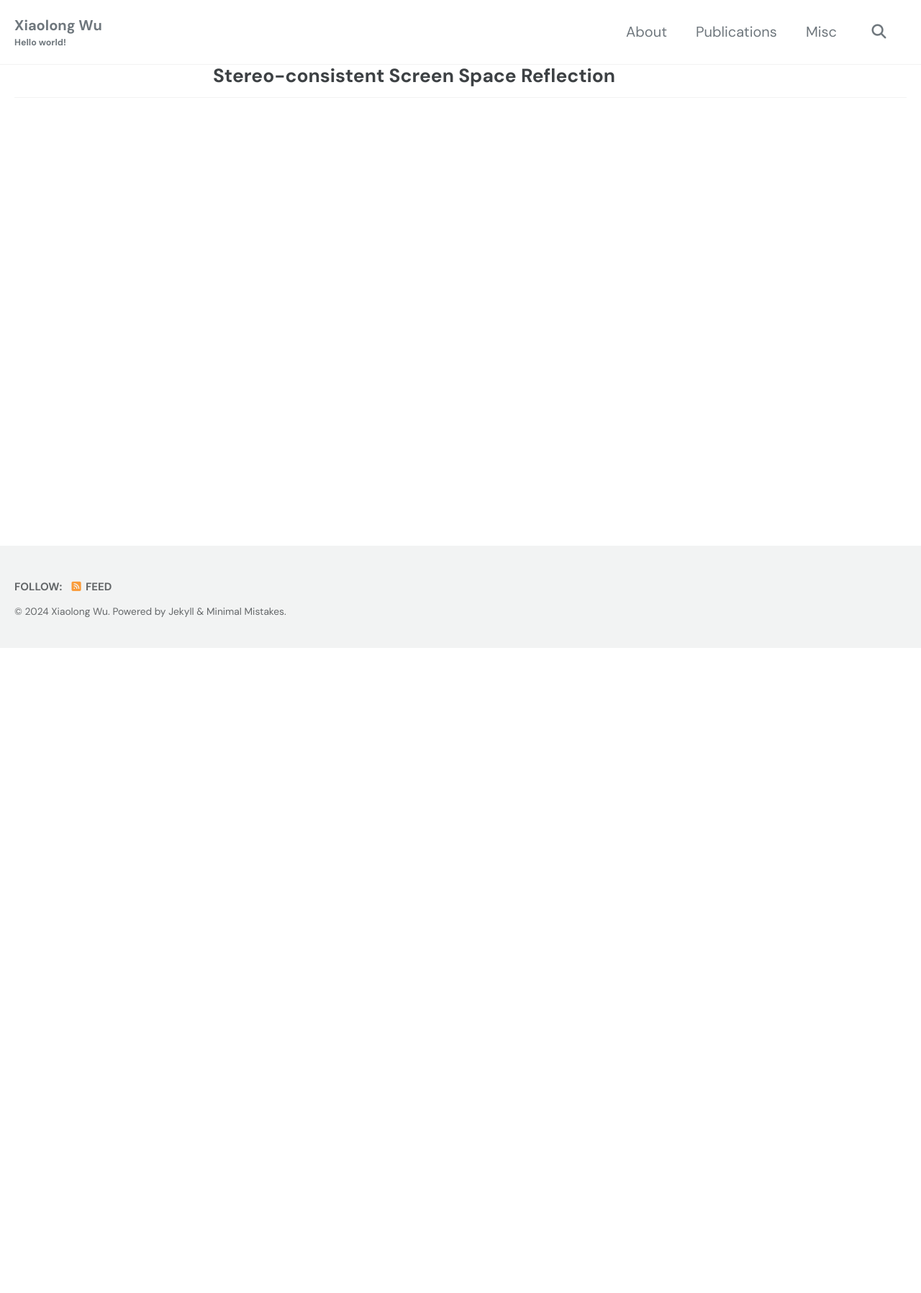
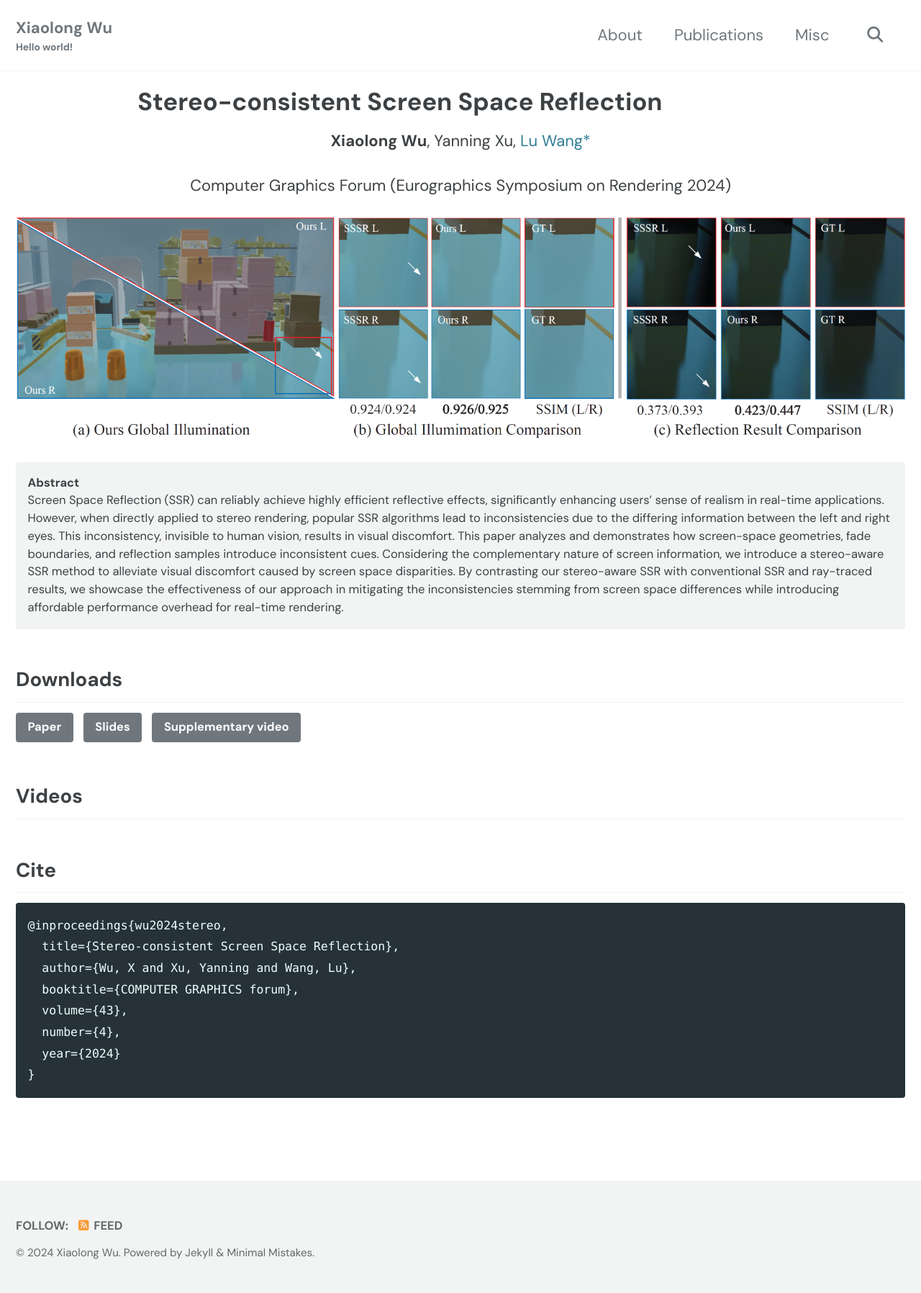
Before and after one commit to CuteLoong/CuteLoong.github.io, a Jekyll site: the page built from _publications/scssr24.md, in a window 1280 px wide. Shown: the whole page at 72% size. Built offline with Jekyll 4.4.1, drawn with Linux system fonts in a browser that asks for light colours; cached includes are drawn as plain includes; before the commit the page ends 900 px from its top, so only the background shows below that.

Commit message:
update profile and paper

````diff
--- a/Gemfile
+++ b/Gemfile
@@ -18,3 +18,5 @@ group :jekyll_plugins do
   gem "jekyll-include-cache"
   gem "jekyll-algolia"
 end
+
+gem "webrick", "~> 1.8"
--- a/_includes/feature_row
+++ b/_includes/feature_row
@@ -11,8 +11,7 @@
     <div class="archive__item">
       {% if f.image_path %}
       <div class="archive__item-teaser">
-            <img src="{{ f.image_path | relative_url }}"
-                 alt="{% if f.alt %}{{ f.alt }}{% endif %}">
+        <img src="{{ f.image_path | relative_url }}" alt="{% if f.alt %}{{ f.alt }}{% endif %}">
         {% if f.image_caption %}
         <span class="archive__item-caption">{{ f.image_caption | markdownify | remove: "<p>" | remove: "</p>" }}</span>
         {% endif %}
@@ -31,7 +30,15 @@
         {% endif %}
 
         {% if f.url %}
-            <p><a href="{{ f.url | relative_url }}" class="btn {{ f.btn_class }}">{{ f.btn_label | default: site.data.ui-text[site.locale].more_label | default: "Learn More" }}</a></p>
+        <p>
+          {% for i in (0..f.url.size) %}
+          {% if i == f.url.size %} {% break %} {% endif %}
+          {% assign u = f.url[i] %}
+          {% assign l = f.btn_label[i] %}
+          <a href="{{ u | relative_url }}" target="_blank" class="btn {{ f.btn_class }}">{{ l | default:
+            site.data.ui-text[site.locale].more_label | default: "Learn More" }}</a>
+          {% endfor %}
+        </p>
         {% endif %}
       </div>
     </div>
--- /dev/null
+++ b/_layouts/publication.html
@@ -0,0 +1,92 @@
+---
+layout: default
+---
+
+{% if page.header.overlay_color or page.header.overlay_image or page.header.image %}
+{% include page__hero.html %}
+{% elsif page.header.video.id and page.header.video.provider %}
+{% include page__hero_video.html %}
+{% endif %}
+
+{% assign breadcrumbs_enabled = site.breadcrumbs %}
+{% if page.breadcrumbs != null %}
+{% assign breadcrumbs_enabled = page.breadcrumbs %}
+{% endif %}
+{% if page.url != "/" and breadcrumbs_enabled %}
+{% unless paginator %}
+{% include breadcrumbs.html %}
+{% endunless %}
+{% endif %}
+
+<div id="main" role="main">
+    {% include sidebar.html %}
+
+    <article class="publication_page" itemscope itemtype="https://schema.org/CreativeWork" {% if page.locale %}
+        lang="{{ page.locale }}" {% endif %}>
+        {% if page.title %}
+        <meta itemprop="headline"
+            content="{{ page.title | replace: '|', '&#124;' | markdownify | strip_html | strip_newlines | escape_once }}">
+        {%
+        endif %}
+        {% if page.excerpt %}
+        <meta itemprop="description"
+            content="{{ page.excerpt | markdownify | strip_html | strip_newlines | escape_once }}">
+        {% endif %}
+        {% if page.date %}
+        <meta itemprop="datePublished" content="{{ page.date | date_to_xmlschema }}">{% endif %}
+        {% if page.last_modified_at %}
+        <meta itemprop="dateModified" content="{{ page.last_modified_at | date_to_xmlschema }}">{% endif %}
+
+        <div class="page__inner-wrap">
+            {% unless page.header.overlay_color or page.header.overlay_image %}
+            <header>
+                <!-- {% if page.title -%}
+        <h1 id="page-title" class="page__title" itemprop="headline">
+          <a href="{{ page.url | absolute_url }}" itemprop="url">{{ page.title | markdownify | remove: "<p>" | remove: "
+            </p>" }}</a>
+        </h1>
+        {%- endif %} -->
+                {% include page__meta.html %}
+            </header>
+            {% endunless %}
+
+            <section class="page__content" itemprop="text">
+                <!-- {% if page.toc %}
+          <aside class="sidebar__right {% if page.toc_sticky %}sticky{% endif %}">
+            <nav class="toc">
+              <header><h4 class="nav__title"><i class="fas fa-{{ page.toc_icon | default: 'file-alt' }}"></i> {{ page.toc_label | default: site.data.ui-text[site.locale].toc_label | default: "On this page" }}</h4></header>
+              {% include toc.html sanitize=true html=content h_min=1 h_max=6 class="toc__menu" skip_no_ids=true %}
+            </nav>
+          </aside>
+        {% endif %} -->
+                {{ content }}
+                {% if page.link %}<div><a href="{{ page.link }}" class="btn btn--primary">{{
+                        site.data.ui-text[site.locale].ext_link_label | default: "Direct Link" }}</a></div>{% endif %}
+            </section>
+
+            <footer class="page__meta">
+                {% if site.data.ui-text[site.locale].meta_label %}
+                <h4 class="page__meta-title">{{ site.data.ui-text[site.locale].meta_label }}</h4>
+                {% endif %}
+                {% include page__taxonomy.html %}
+                {% include page__date.html %}
+            </footer>
+
+            {% if page.share %}{% include social-share.html %}{% endif %}
+
+            {% include post_pagination.html %}
+        </div>
+
+        {% if jekyll.environment == 'production' and site.comments.provider and page.comments %}
+        {% include comments.html %}
+        {% endif %}
+    </article>
+
+    {% comment %}<!-- only show related on a post page when `related: true` -->{% endcomment %}
+    {% if page.id and page.related and site.related_posts.size > 0 %}
+    {% include page__related.html posts=site.related_posts %}
+    {% comment %}<!-- otherwise show recent posts if no related when `related: true` -->{% endcomment %}
+    {% elsif page.id and page.related %}
+    {% include page__related.html posts=site.posts %}
+    {% endif %}
+</div>
--- a/_publications/scssr24.md
+++ b/_publications/scssr24.md
@@ -1,20 +1,48 @@
 ---
-title: "Splash Page"
-layout: splash
+title: "Stereo-consistent Screen Space Reflection"
+layout: publication
 permalink: /publications/scssr24/
-date: 2016-03-23T11:48:41-04:00
-
-intro:
-  - excerpt: '# Stereo-consistent Screen Space Reflection'
-
+classes: wide
+author_profile: false
 ---
 
-{% include feature_row id="intro" type="center" %}
+# Stereo-consistent Screen Space Reflection
+{: .text-center}
 
-<!-- {% include feature_row %}
+**Xiaolong Wu**, Yanning Xu, [Lu Wang\*](https://wanglusdu.github.io/)
+{: .text-center}
 
-{% include feature_row id="feature_row2" type="left" %}
+Computer Graphics Forum (Eurographics Symposium on Rendering 2024)
+{: .text-center}
 
-{% include feature_row id="feature_row3" type="right" %}
+![no-alignment]({{ site.url }}{{ site.baseurl }}/assets/images/scssr_teaser.png){: .align-center}
 
-{% include feature_row id="feature_row4" type="center" %} -->
+
+{% capture notice-2 %}
+#### Abstract
+
+Screen Space Reflection (SSR) can reliably achieve highly efficient reflective effects, significantly enhancing users' sense of realism in real-time applications. However, when directly applied to stereo rendering, popular SSR algorithms lead to inconsistencies due to the differing information between the left and right eyes. This inconsistency, invisible to human vision, results in visual discomfort. This paper analyzes and demonstrates how screen-space geometries, fade boundaries, and reflection samples introduce inconsistent cues. Considering the complementary nature of screen information, we introduce a stereo-aware SSR method to alleviate visual discomfort caused by screen space disparities. By contrasting our stereo-aware SSR with conventional SSR and ray-traced results, we showcase the effectiveness of our approach in mitigating the inconsistencies stemming from screen space differences while introducing affordable performance overhead for real-time rendering.
+{% endcapture %}
+
+<div class="notice">
+  {{ notice-2 | markdownify }}
+</div>
+
+## Downloads
+[Paper](/assets/files/scssr24.pdf){: .btn .btn--primary}
+[Slides](/publications/scssr24){: .btn .btn--primary}
+[Supplementary video](/publications/scssr24){: .btn .btn--primary}
+## Videos
+
+## Cite
+
+```html
+@inproceedings{wu2024stereo,
+  title={Stereo-consistent Screen Space Reflection},
+  author={Wu, X and Xu, Yanning and Wang, Lu},
+  booktitle={COMPUTER GRAPHICS forum},
+  volume={43},
+  number={4},
+  year={2024}
+}
+```
--- a/_sass/minimal-mistakes/_archive.scss
+++ b/_sass/minimal-mistakes/_archive.scss
@@ -38,7 +38,7 @@
   color: $muted-text-color;
   border-bottom: 1px solid $border-color;
 
-  + .list__item .archive__item-title {
+  +.list__item .archive__item-title {
     margin-top: 0.5em;
   }
 }
@@ -60,7 +60,7 @@
     bottom: 0;
   }
 
-  a + a {
+  a+a {
     opacity: 0.5;
   }
 }
@@ -77,7 +77,7 @@
   margin-top: 0;
   font-size: $type-size-6;
 
-  & + p {
+  &+p {
     text-indent: 0;
   }
 
@@ -169,8 +169,10 @@
   }
 
   @include breakpoint($medium) {
-    margin-left: 0; /* override margin*/
-    margin-right: 0; /* override margin*/
+    margin-left: 0;
+    /* override margin*/
+    margin-right: 0;
+    /* override margin*/
     width: span(3 of 12);
 
     &:nth-child(2n + 1) {
@@ -285,7 +287,7 @@
     padding-right: gutter(1 of 12);
   }
 
-  a.btn {
+  a.btn::before {
     content: '';
     position: absolute;
     left: 0;
@@ -311,8 +313,8 @@
       margin-bottom: 2em;
     }
 
-    a.btn {
-      content: '';
+    a.btn::before {
+      content: none;
       position: absolute;
       left: 0;
       top: 0;
@@ -352,7 +354,7 @@
       margin-bottom: 2em;
     }
 
-    a.btn {
+    a.btn::before {
       content: '';
       position: absolute;
       left: 0;
@@ -396,7 +398,7 @@
       margin-bottom: 2em;
     }
 
-    a.btn {
+    a.btn::before {
       content: '';
       position: absolute;
       left: 0;
@@ -426,8 +428,8 @@
 .archive {
   .feature__wrapper {
     .archive__item-title {
-      margin-top: 0.25em;
-      font-size: 1em;
+      margin-top: 0.0em;
+      font-size: 1.25em;
     }
   }
 
@@ -443,7 +445,7 @@
    Wide Pages
    ========================================================================== */
 
-  .wide {
+.wide {
   .archive {
     @include breakpoint($large) {
       padding-right: 0;
@@ -458,7 +460,7 @@
 /* Place inside a single layout */
 
 .layout--single {
-	.feature__wrapper {
-		display: inline-block;
-	}
+  .feature__wrapper {
+    display: inline-block;
+  }
 }
--- a/_sass/minimal-mistakes/_buttons.scss
+++ b/_sass/minimal-mistakes/_buttons.scss
@@ -19,18 +19,21 @@
   border-width: 0;
   border-radius: $border-radius;
   cursor: pointer;
+  margin-right: 0.5em;
 
   .icon {
     margin-right: 0.5em;
   }
 
-  .icon + .hidden {
-    margin-left: -0.5em; /* override for hidden text*/
+  .icon+.hidden {
+    margin-left: -0.5em;
+    /* override for hidden text*/
   }
 
   /* button colors */
-  $buttoncolors:
-  (primary, $primary-color),
+  $buttoncolors: (
+    primary,
+    $primary-color),
     (inverse, #fff),
     (light-outline, transparent),
     (success, $success-color),
@@ -39,15 +42,18 @@
     (info, $info-color),
     (facebook, $facebook-color),
     (twitter, $twitter-color),
-  (linkedin, $linkedin-color);
+    (linkedin, $linkedin-color
+  );
 
 @each $buttoncolor, $color in $buttoncolors {
   &--#{$buttoncolor} {
     @include yiq-contrasted($color);
-      @if ($buttoncolor == inverse) {
+
+    @if ($buttoncolor ==inverse) {
       border: 1px solid $border-color;
     }
-      @if ($buttoncolor == light-outline) {
+
+    @if ($buttoncolor ==light-outline) {
       border: 1px solid #fff;
     }
 
@@ -66,7 +72,7 @@
   display: block;
   width: 100%;
 
-    + .btn--block {
+  +.btn--block {
     margin-top: 0.25em;
   }
 }
--- a/_sass/minimal-mistakes/_page.scss
+++ b/_sass/minimal-mistakes/_page.scss
@@ -68,6 +68,38 @@ body {
   }
 }
 
+.publication_page {
+  @include breakpoint($large) {
+    width: 100%;
+    // padding-right: $right-sidebar-width-narrow;
+  }
+
+  @include breakpoint($x-large) {
+    width: 100%;
+    // padding-right: $right-sidebar-width;
+  }
+
+  .page__inner-wrap {
+    float: left;
+    margin-top: 1em;
+    margin-left: 0;
+    margin-right: 0;
+    width: 100%;
+    clear: both;
+
+    .page__content,
+    .page__meta,
+    .page__share {
+      position: relative;
+      float: left;
+      margin-left: 0;
+      margin-right: 0;
+      width: 100%;
+      clear: both;
+    }
+  }
+}
+
 .page__title {
   margin-top: 0;
   line-height: 1;
@@ -77,7 +109,7 @@ body {
     text-decoration: none;
   }
 
-  & + .page__meta {
+  &+.page__meta {
     margin-top: -0.5em;
   }
 }
@@ -93,7 +125,12 @@ body {
     border-bottom: 1px solid $border-color;
   }
 
-	h1, h2, h3, h4, h5, h6 {
+  h1,
+  h2,
+  h3,
+  h4,
+  h5,
+  h6 {
     .header-link {
       position: relative;
       left: 0.5em;
@@ -121,8 +158,8 @@ body {
     margin: 0 0 $indent-var;
 
     /* sibling indentation*/
-    @if $paragraph-indent == true {
-      & + p {
+    @if $paragraph-indent ==true {
+      &+p {
         text-indent: $indent-var;
         margin-top: -($indent-var);
       }
@@ -139,7 +176,7 @@ body {
     }
   }
 
-  :not(pre) > code {
+  :not(pre)>code {
     padding-top: 0.1rem;
     padding-bottom: 0.1rem;
     font-size: 0.8em;
@@ -149,7 +186,8 @@ body {
     &::before,
     &::after {
       letter-spacing: -0.2em;
-      content: "\00a0"; /* non-breaking space*/
+      content: "\00a0";
+      /* non-breaking space*/
     }
   }
 
@@ -170,7 +208,7 @@ body {
   }
 
   /* blockquote citations */
-  blockquote + .small {
+  blockquote+.small {
     margin-top: -1.5em;
     padding-left: 1.25rem;
   }
@@ -370,7 +408,7 @@ body {
     border: 0;
   }
 
-  + .taxonomy__section {
+  +.taxonomy__section {
     margin-top: 2em;
   }
 }
@@ -447,6 +485,7 @@ body {
   transition: $global-transition;
 
   &.disabled {
+
     input,
     button,
     textarea,
--- a/_sass/minimal-mistakes/_reset.scss
+++ b/_sass/minimal-mistakes/_reset.scss
@@ -2,24 +2,26 @@
    STYLE RESETS
    ========================================================================== */
 
-* { box-sizing: border-box; }
+* {
+  box-sizing: border-box;
+}
 
 html {
   /* apply a natural box layout model to all elements */
   box-sizing: border-box;
   background-color: $background-color;
-  font-size: 14px;
+  font-size: 16px;
 
   @include breakpoint($medium) {
-    font-size: 16px;
+    font-size: 18px;
   }
 
   @include breakpoint($large) {
-    font-size: 18px;
+    font-size: 20px;
   }
 
   @include breakpoint($x-large) {
-    font-size: 20px;
+    font-size: 22px;
   }
 
   -webkit-text-size-adjust: 100%;
@@ -28,7 +30,9 @@ html {
 
 /* Remove margin */
 
-body { margin: 0; }
+body {
+  margin: 0;
+}
 
 /* Selected elements */
 
@@ -113,9 +117,12 @@ sub {
 
 img {
   /* Responsive images (ensure images don't scale beyond their parents) */
-  max-width: 100%; /* part 1: Set a maximum relative to the parent*/
-  width: auto\9; /* IE7-8 need help adjusting responsive images*/
-  height: auto; /* part 2: Scale the height according to the width, otherwise you get stretching*/
+  max-width: 100%;
+  /* part 1: Set a maximum relative to the parent*/
+  width: auto\9;
+  /* IE7-8 need help adjusting responsive images*/
+  height: auto;
+  /* part 2: Scale the height according to the width, otherwise you get stretching*/
 
   vertical-align: middle;
   border: 0;
@@ -142,22 +149,28 @@ textarea {
 
 button,
 input {
-  *overflow: visible; /* inner spacing ie IE6/7*/
-  line-height: normal; /* FF3/4 have !important on line-height in UA stylesheet*/
+  *overflow: visible;
+  /* inner spacing ie IE6/7*/
+  line-height: normal;
+  /* FF3/4 have !important on line-height in UA stylesheet*/
 }
 
 button::-moz-focus-inner,
-input::-moz-focus-inner { /* inner padding and border oddities in FF3/4*/
+input::-moz-focus-inner {
+  /* inner padding and border oddities in FF3/4*/
   padding: 0;
   border: 0;
 }
 
 button,
-html input[type="button"], // avoid the WebKit bug in Android 4.0.* where (2) destroys native `audio` and `video` controls
+html input[type="button"],
+// avoid the WebKit bug in Android 4.0.* where (2) destroys native `audio` and `video` controls
 input[type="reset"],
 input[type="submit"] {
-    -webkit-appearance: button; /* corrects inability to style clickable `input` types in iOS*/
-    cursor: pointer; /* improves usability and consistency of cursor style between image-type `input` and others*/
+  -webkit-appearance: button;
+  /* corrects inability to style clickable `input` types in iOS*/
+  cursor: pointer;
+  /* improves usability and consistency of cursor style between image-type `input` and others*/
 }
 
 label,
@@ -168,20 +181,25 @@ input[type="reset"],
 input[type="submit"],
 input[type="radio"],
 input[type="checkbox"] {
-    cursor: pointer; /* improves usability and consistency of cursor style between image-type `input` and others*/
+  cursor: pointer;
+  /* improves usability and consistency of cursor style between image-type `input` and others*/
 }
 
-input[type="search"] { /* Appearance in Safari/Chrome*/
+input[type="search"] {
+  /* Appearance in Safari/Chrome*/
   box-sizing: border-box;
   -webkit-appearance: textfield;
 }
 
 input[type="search"]::-webkit-search-decoration,
 input[type="search"]::-webkit-search-cancel-button {
-  -webkit-appearance: none; /* inner-padding issues in Chrome OSX, Safari 5*/
+  -webkit-appearance: none;
+  /* inner-padding issues in Chrome OSX, Safari 5*/
 }
 
 textarea {
-  overflow: auto; /* remove vertical scrollbar in IE6-9*/
-  vertical-align: top; /* readability and alignment cross-browser*/
+  overflow: auto;
+  /* remove vertical scrollbar in IE6-9*/
+  vertical-align: top;
+  /* readability and alignment cross-browser*/
 }
````
Also changed, not shown: index.md (+6 -5 lines), assets/images/scssr_teaser.png (added), 1 other file. Lines whose indentation alone changed are shown as unchanged.
